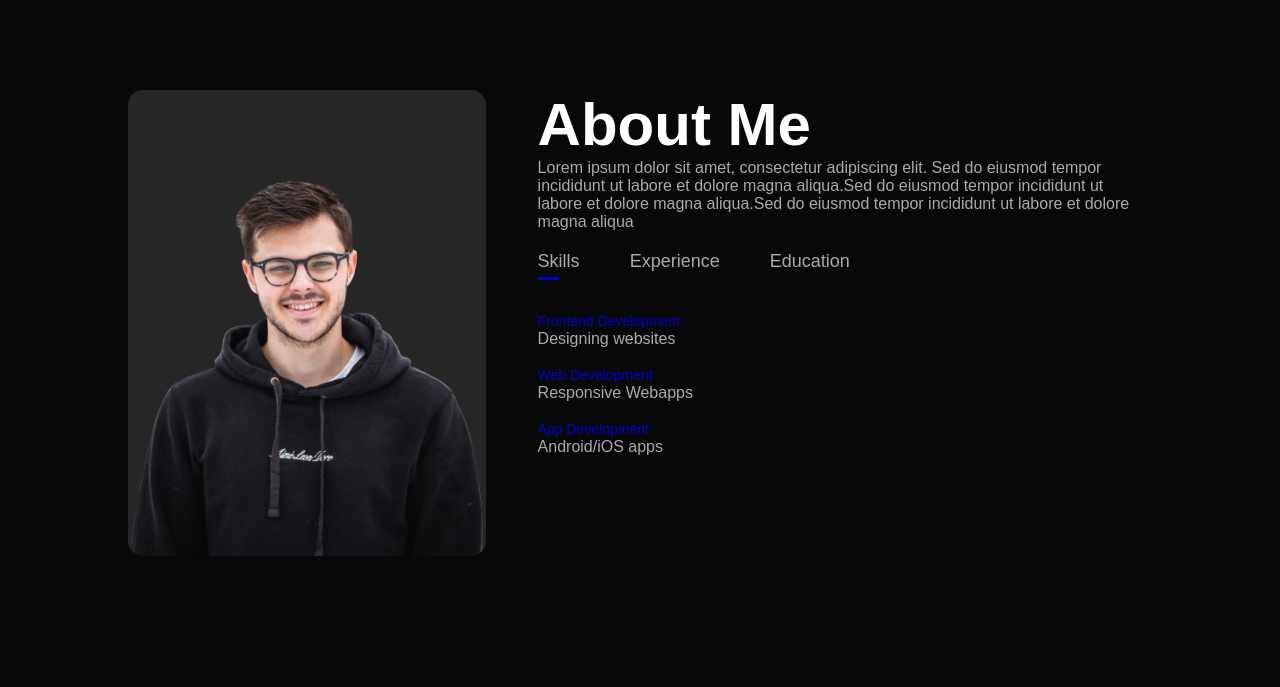
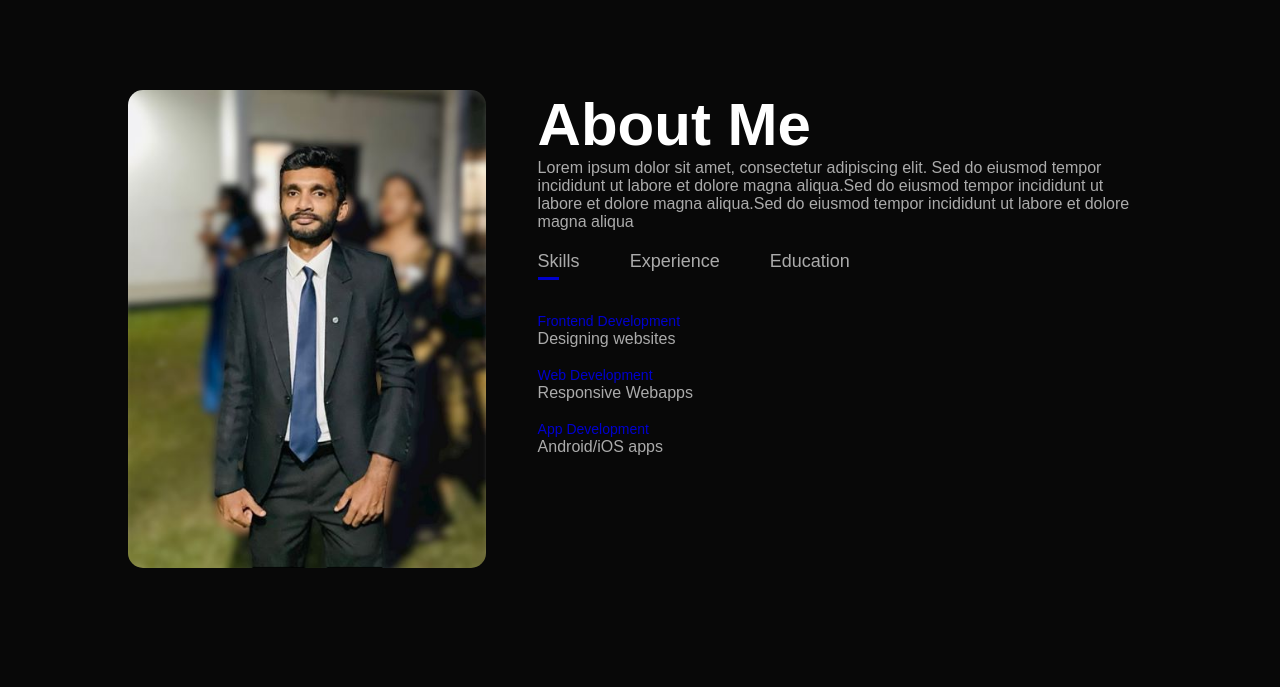
Before and after one commit to imeshrup/portfolio-website, a plain HTML site: page index.html in a window 1280 px wide. Shown: the part 800-1487 px from the top of the page. Drawn offline with Linux system fonts and the light colour scheme.

Commit message:
Update index.html

```diff
--- a/index.html
+++ b/index.html
@@ -32,7 +32,7 @@
     <div class="container">
         <div class="row">
             <div class="about-col-1">
-                <img src="images/user.png">
+                <img src="images/imesh-aboutme.JPG">
             </div>
             <div class="about-col-2">
                 <h1 class="sub-title">About Me</h1>
```
